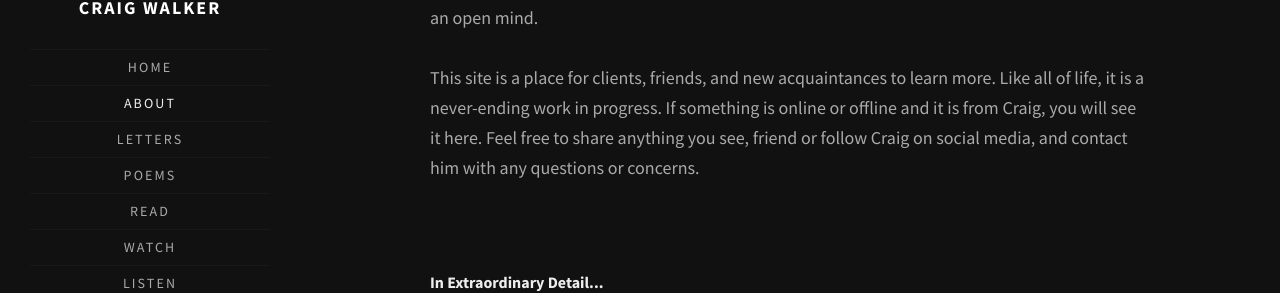
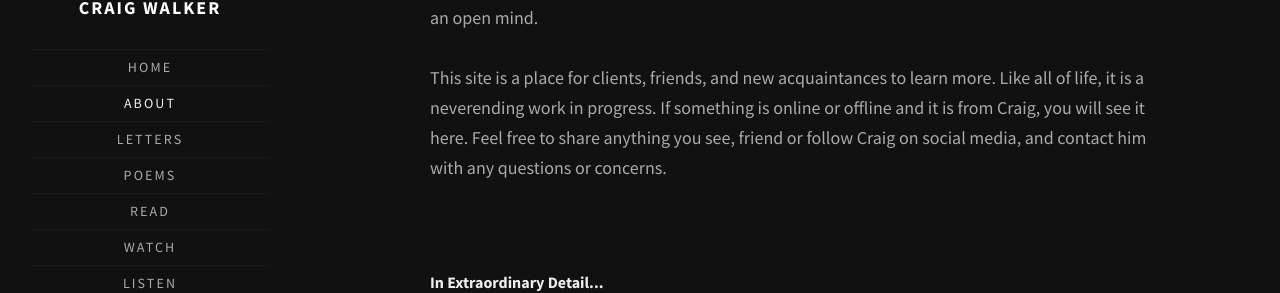
Before and after one commit to walkercraig/walkercraig, a Jekyll site: the page built from about.html, in a window 1280 px wide and 900 px high, scrolled down 1260 px. Shown: the part 194-487 px from the top of the window. Built offline with Jekyll 4.4.1, drawn with Linux system fonts in a browser that asks for light colours; some web fonts are replaced.

Commit message:
Update about.html

```diff
--- a/about.html
+++ b/about.html
@@ -24,7 +24,7 @@ title: About
 
     <p>Craig is the founder of <a href="http://challenge.media/">Challenge Media</a>. He has worked as a freelancer under more than a few pseudonyms and he has worked as an independent musician, storyteller, and performer, but the majority of his adult work life has been in sales and corporate/customer relations, working with small, family-owned shops to large, multi-national brands. He has done charity fundraising for the American Cancer Society, St. Jude’s Children’s Hospital, and the Boy Scouts of America. Through it all, one thing has remained constant: a passion for meeting new people and a willingness to embrace life and its many challenges and experiences with a positive outlook and an open mind.</p>
 
-    <p>This site is a place for clients, friends, and new acquaintances to learn more. Like all of life, it is a never-ending work in progress. If something is online or offline and it is from Craig, you will see it here. Feel free to share anything you see, friend or follow Craig on social media, and contact him with any questions or concerns.</p>
+    <p>This site is a place for clients, friends, and new acquaintances to learn more. Like all of life, it is a neverending work in progress. If something is online or offline and it is from Craig, you will see it here. Feel free to share anything you see, friend or follow Craig on social media, and contact him with any questions or concerns.</p>
     <br/>
     <p><h5>In Extraordinary Detail...</h5></p>
 
```
